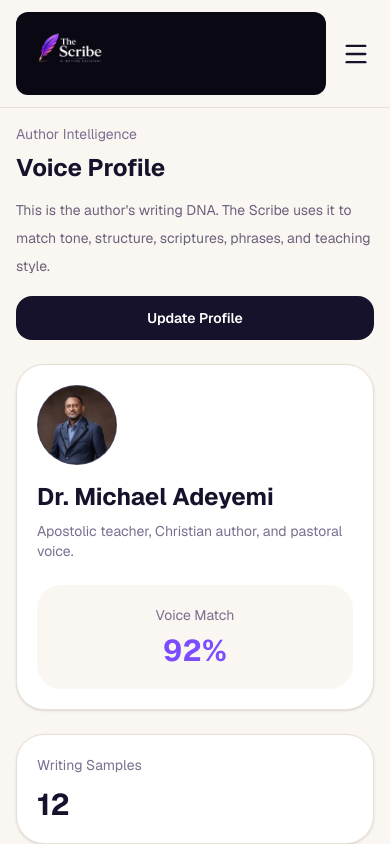
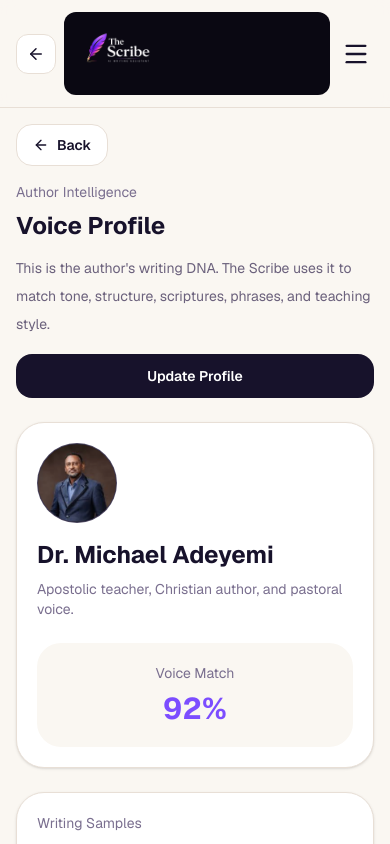
Before and after one commit to BethelHills/the-scribe, a Next.js app: page /voice-profile in a window 390 px wide. Shown: the top 844 px of the page. Built offline with nearby package versions, Linux system fonts and the light colour scheme.

Commit message:
Add back navigation button across dashboard pages.
Introduce a reusable BackButton using browser history, wired into PageHeader, mobile sticky header, and the manuscript editor.

Co-authored-by: Cursor <cursoragent@cursor.com>

```diff
--- a/src/app/(dashboard)/layout.tsx
+++ b/src/app/(dashboard)/layout.tsx
@@ -1,4 +1,5 @@
 import BrandLogo from "@/components/layout/BrandLogo";
+import BackButton from "@/components/layout/BackButton";
 import Sidebar from "@/components/layout/Sidebar";
 import MobileMenu from "@/components/layout/MobileMenu";
 import AppProviders from "@/components/providers/AppProviders";
@@ -16,7 +17,9 @@ export default function DashboardLayout({
 
           <div className="flex-1">
             <div className="sticky top-0 z-40 border-b border-card-border bg-background/90 backdrop-blur lg:hidden">
-              <div className="flex items-center justify-between gap-3 px-4 py-3">
+              <div className="flex items-center gap-2 px-4 py-3">
+                <BackButton variant="icon" className="shrink-0" />
+
                 <div className="min-w-0 flex-1 rounded-xl bg-[#0a0812] px-3 py-2.5">
                   <BrandLogo size="sm" href="/" className="w-full" />
                 </div>
--- a/src/components/ManuscriptEditor.tsx
+++ b/src/components/ManuscriptEditor.tsx
@@ -24,6 +24,7 @@ import {
 } from "@/components/providers/ManuscriptProvider";
 import { useToast } from "@/components/providers/ToastProvider";
 import PageContainer from "@/components/layout/PageContainer";
+import BackButton from "@/components/layout/BackButton";
 import Card from "@/components/ui/Card";
 import { buttonInteractions, iconButtonClass, suggestionButtonClass } from "@/components/ui/buttonStyles";
 import { calloutBoxClass, chatAssistantClass, chatUserClass, inputClass } from "@/lib/ui-classes";
@@ -74,6 +75,7 @@ function TopBar() {
     <header className="flex flex-col gap-4 sm:gap-6">
       <div className="flex flex-col gap-4 sm:flex-row sm:items-start sm:justify-between">
         <div className="min-w-0">
+          <BackButton className="mb-4 hidden lg:inline-flex" />
           <p className="text-sm text-muted">My Manuscripts ›</p>
 
           <div className="mt-2 flex flex-wrap items-center gap-2 sm:gap-3">
--- /dev/null
+++ b/src/components/layout/BackButton.tsx
@@ -0,0 +1,35 @@
+"use client";
+
+import { usePathname, useRouter } from "next/navigation";
+import { ArrowLeft } from "lucide-react";
+import { buttonInteractions } from "@/components/ui/buttonStyles";
+
+export default function BackButton({
+  className = "",
+  variant = "default",
+}: {
+  className?: string;
+  variant?: "default" | "icon";
+}) {
+  const router = useRouter();
+  const pathname = usePathname();
+
+  if (pathname === "/") return null;
+
+  const baseClass =
+    variant === "icon"
+      ? `inline-flex h-10 w-10 items-center justify-center rounded-xl border border-card-border bg-card text-foreground ${buttonInteractions} hover:bg-surface-muted`
+      : `inline-flex items-center gap-2 rounded-2xl border border-card-border bg-card px-4 py-2.5 text-sm font-semibold text-foreground ${buttonInteractions} hover:bg-surface-muted`;
+
+  return (
+    <button
+      type="button"
+      onClick={() => router.back()}
+      className={`${baseClass} ${className}`}
+      aria-label="Go back"
+    >
+      <ArrowLeft size={variant === "icon" ? 18 : 16} />
+      {variant === "default" ? "Back" : null}
+    </button>
+  );
+}
--- a/src/components/layout/PageHeader.tsx
+++ b/src/components/layout/PageHeader.tsx
@@ -1,3 +1,5 @@
+import BackButton from "./BackButton";
+
 export default function PageHeader({
   subtitle,
   title,
@@ -12,6 +14,7 @@ export default function PageHeader({
   return (
     <div className="mb-6 flex flex-col gap-4 sm:mb-8 sm:flex-row sm:items-start sm:justify-between lg:mb-10">
       <div className="min-w-0 flex-1">
+        <BackButton className="mb-4" />
         <p className="text-sm text-muted">{subtitle}</p>
         <h1 className="mt-2 text-2xl font-bold sm:text-3xl lg:text-4xl">
           {title}
```
